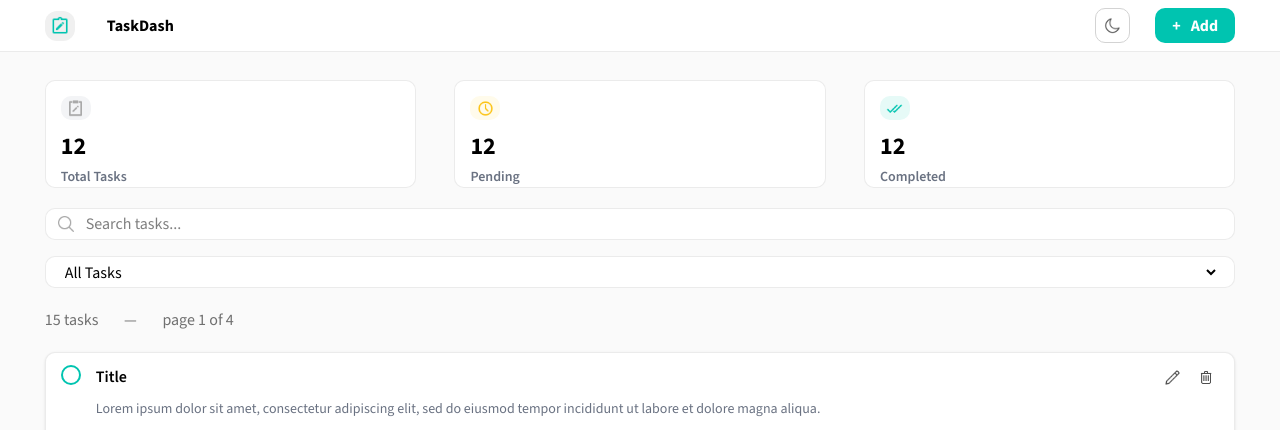
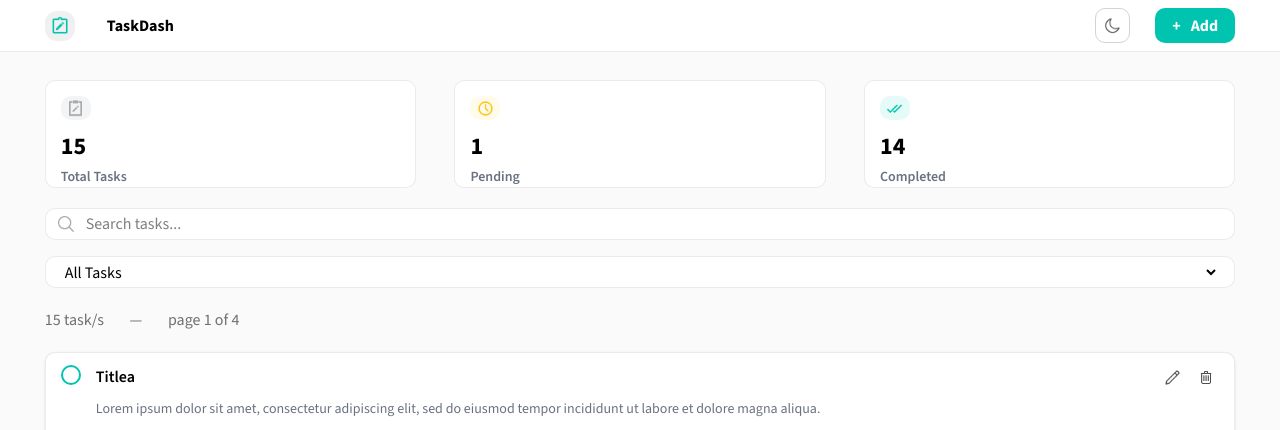
Before and after one commit to Lawlfp/TaskDash, a React (Vite) app in the folder TaskDashFrontend/TaskDash/: page / in a window 1280 px wide. Shown: the top 430 px of the page. Built offline with nearby package versions, Linux system fonts and the light colour scheme.

Commit message:
Added Sort and Filter

```diff
--- a/TaskDashFrontend/TaskDash/src/App.jsx
+++ b/TaskDashFrontend/TaskDash/src/App.jsx
@@ -28,7 +28,7 @@ function App() {
   const tasks = [
   {
     id: 1,
-    title: "Title",
+    title: "Titlea",
     description:
       "Lorem ipsum dolor sit amet, consectetur adipiscing elit, sed do eiusmod tempor incididunt ut labore et dolore magna aliqua.",
     status: "pending",
@@ -148,15 +148,35 @@ function App() {
   },
   ];
 
+  //Search and Filter Tasks
+  const [searchTerm, setSearchTerm] = useState("");
+  const [statusFilter, setStatusFilter] = useState("all");
+  const filteredTasks = tasks.filter((task) => {
+    const matchSearch = task.title.toLowerCase().includes(searchTerm.toLowerCase());
+
+    let matchStatus = true;
+
+    if (statusFilter === "all") {
+      matchStatus = true;
+    } else if (task.status === statusFilter) {
+      matchStatus = true;
+    } else {
+      matchStatus = false;
+    }
+
+    return matchSearch && matchStatus;
+  });
+
+
   //pagination
   const [currentPage, setCurrentPage] = useState(1);
   const itemsPerPage = 4;
   const indexOfLastItem = currentPage * itemsPerPage;
   const indexOfFirstItem = indexOfLastItem - itemsPerPage;
 
-  const currentTasks = tasks.slice(indexOfFirstItem, indexOfLastItem);
+  const currentTasks = filteredTasks.slice(indexOfFirstItem, indexOfLastItem);
 
-  const totalPages = Math.ceil(tasks.length / itemsPerPage);
+  const totalPages = Math.ceil(filteredTasks.length / itemsPerPage);
 
   const pages = [];
   let start = currentPage;
@@ -174,6 +194,8 @@ function App() {
       pages.push(i);
     }
   }
+
+
 
   return (
     <>
@@ -225,21 +247,21 @@ function App() {
         <div className="img-wrapper bg-gray-100">
           <img src='./tasks.png' className='w-[17px] h-[17px]'/>
         </div>
-      <span className='ml-[15px] mt-[10px] text-2xl font-bold'>12</span>
+      <span className='ml-[15px] mt-[10px] text-2xl font-bold'>{tasks.length}</span>
       <span className='ml-[15px] mt-[5px] text-sm font-semibold text-gray-500'>Total Tasks</span>
       </div>
       <div className="pending">
         <div className="img-wrapper bg-[#FFFBEB]">
           <img src='./pending.png' className='w-[17px] h-[17px]'/>
         </div>
-        <span className='ml-[15px] mt-[10px] text-2xl font-bold'>12</span>
+        <span className='ml-[15px] mt-[10px] text-2xl font-bold'>{tasks.filter((task) => task.status === "pending").length}</span>
         <span className='ml-[15px] mt-[5px] text-sm font-semibold text-gray-500'>Pending</span>
       </div>
       <div className="completed">
         <div className="img-wrapper bg-[#E6FAF7]">
           <img src='./completed.png' className='w-[17px] h-[17px]'/>
         </div>
-        <span className='ml-[15px] mt-[10px] text-2xl font-bold'>12</span>
+        <span className='ml-[15px] mt-[10px] text-2xl font-bold'>{tasks.filter((task) => task.status === "completed").length}</span>
         <span className='ml-[15px] mt-[5px] text-sm font-semibold text-gray-500'>Completed</span>
       </div>
     </div>
@@ -247,10 +269,10 @@ function App() {
     <div className="search-and-filter">
       <div className="search">
         <img src='./search.png'/>
-        <input placeholder="Search tasks..."></input>
+        <input value={searchTerm} onChange={(e) => setSearchTerm(e.target.value)} placeholder="Search tasks..."></input>
       </div>
       <div className="filter">
-        <select>
+        <select value={statusFilter} onChange={(e) => setStatusFilter(e.target.value)}>
           <option value="all">All Tasks</option>
           <option value="pending">Pending</option>
           <option value="completed">Completed</option>
@@ -259,7 +281,7 @@ function App() {
     </div>
 
     <div className="task-and-page">
-      <span>{tasks.length} tasks</span>
+      <span>{filteredTasks.length} task/s</span>
       <span>—</span>
       <span>page {currentPage} of {totalPages}</span>
     </div>
```
